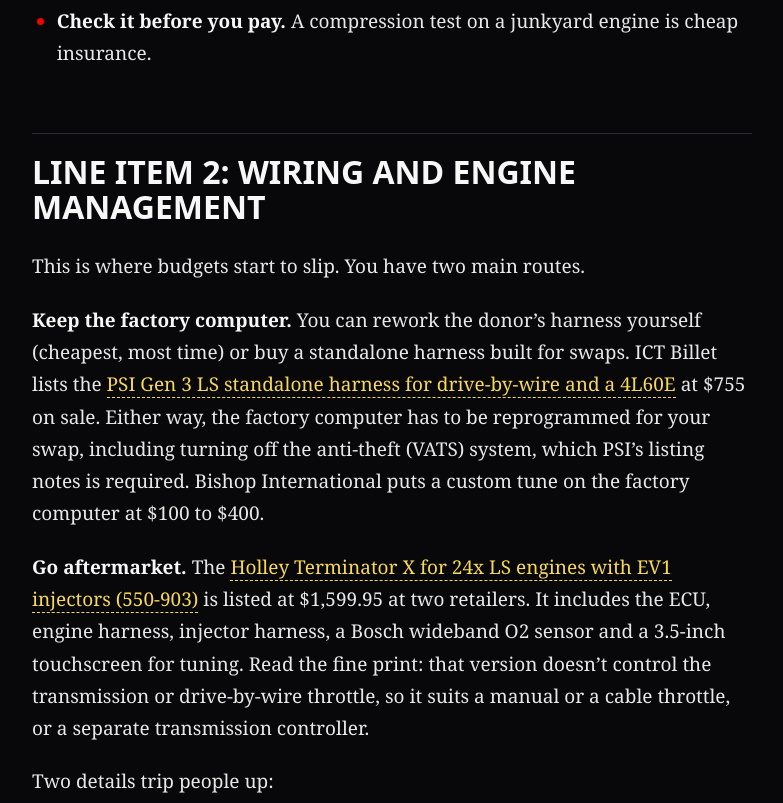
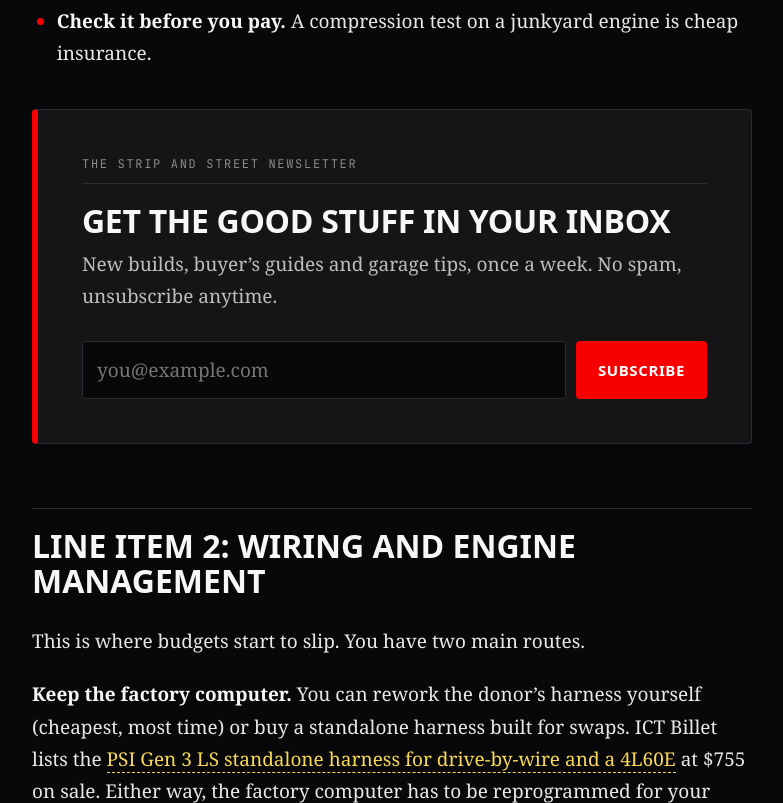
Before and after one commit to SharkieBate9898/stripandstreet, an Astro site: page /ls-swap-cost in a window 1280 px wide. Shown: the part 4047-4850 px from the top of the page, without its empty margins (48-831 px from the left). Built offline with nearby package versions, Linux system fonts and the light colour scheme; Astro itself is replaced by a stand-in of ours.

Commit message:
Connect newsletter signups to Kit and add a mid-post signup box
Co-Authored-By: Claude Opus 5.5 <noreply@anthropic.com>
Claude-Session: https://claude.ai/code/session_01SDAETKryBghkJFoPsepVBP

```diff
--- a/src/components/Newsletter.astro
+++ b/src/components/Newsletter.astro
@@ -1,26 +1,32 @@
 ---
-import { MAILCHIMP_ACTION } from '../consts';
-interface Props { compact?: boolean }
-const { compact = false } = Astro.props;
+import { KIT_FORM_ACTION, MAILCHIMP_ACTION } from '../consts';
+interface Props { compact?: boolean; id?: string }
+const { compact = false, id = 'nl' } = Astro.props;
 ---
-<section class:list={['newsletter', { compact }]} aria-labelledby="nl-title">
+<section class:list={['newsletter', { compact }]} aria-labelledby={`${id}-title`}>
   <div class="copy">
     <p class="eyebrow">The Strip and Street newsletter</p>
-    <h2 id="nl-title" class="display">Get the good stuff in your inbox</h2>
+    <h2 id={`${id}-title`} class="display">Get the good stuff in your inbox</h2>
     <p class="sub">New builds, buyer’s guides and garage tips, once a week. No spam, unsubscribe anytime.</p>
   </div>
-  {MAILCHIMP_ACTION ? (
+  {KIT_FORM_ACTION ? (
+    <form action={KIT_FORM_ACTION} method="post" target="_blank" class="form">
+      <label for={`${id}-email`} class="sr">Email address</label>
+      <input id={`${id}-email`} type="email" name="email_address" placeholder="you@example.com" required autocomplete="email" />
+      <button class="btn" type="submit">Subscribe</button>
+    </form>
+  ) : MAILCHIMP_ACTION ? (
     <form action={MAILCHIMP_ACTION} method="post" target="_blank" class="form">
-      <label for="nl-email" class="sr">Email address</label>
-      <input id="nl-email" type="email" name="EMAIL" placeholder="you@example.com" required autocomplete="email" />
+      <label for={`${id}-email`} class="sr">Email address</label>
+      <input id={`${id}-email`} type="email" name="EMAIL" placeholder="you@example.com" required autocomplete="email" />
       <button class="btn" type="submit">Subscribe</button>
     </form>
   ) : (
     <form name="newsletter" method="POST" data-netlify="true" netlify-honeypot="company" action="/thanks/" class="form">
       <input type="hidden" name="form-name" value="newsletter" />
       <p hidden><label>Leave blank <input name="company" /></label></p>
-      <label for="nl-email" class="sr">Email address</label>
-      <input id="nl-email" type="email" name="email" placeholder="you@example.com" required autocomplete="email" />
+      <label for={`${id}-email`} class="sr">Email address</label>
+      <input id={`${id}-email`} type="email" name="email" placeholder="you@example.com" required autocomplete="email" />
       <button class="btn" type="submit">Subscribe</button>
     </form>
   )}
--- a/src/consts.ts
+++ b/src/consts.ts
@@ -15,9 +15,15 @@ export const SITE = {
   instagram: 'https://www.instagram.com/stripandstreet',
 };
 
+// Kit (kit.com) signup form. This is the URL inside action="..." in the form's
+// HTML embed code (Kit → Landing pages & forms → your form → Publish → HTML).
+// When set, every newsletter box on the site sends signups to Kit.
+export const KIT_FORM_ACTION = 'https://app.kit.com/forms/10206391/subscriptions';
+
 // Paste your Mailchimp embedded-form action URL here
 // (Mailchimp → Audience → Signup forms → Embedded forms → copy the
-// URL inside action="..."). While empty, signups are collected by
+// URL inside action="..."). Only used if KIT_FORM_ACTION is empty. If both are
+// empty, signups are collected by
 // Netlify Forms instead (Netlify dashboard → Forms → newsletter).
 export const MAILCHIMP_ACTION = '';
 
--- a/src/pages/[slug].astro
+++ b/src/pages/[slug].astro
@@ -112,6 +112,16 @@ const share = {
 
         <div class="prose"><Content /></div>
 
+        {toc.length >= 4 && (
+          <div class="nl-mid" id="nl-mid-wrap" hidden><Newsletter compact id="nl-mid" /></div>
+        )}
+        <script>
+          // Move the mid-post signup box to just before the third section, so readers see it partway through.
+          const box = document.getElementById('nl-mid-wrap');
+          const target = document.querySelectorAll('.prose > h2')[2];
+          if (box && target) { target.before(box); box.hidden = false; }
+        </script>
+
         <AdSlot slot="inArticle" />
 
         {d.faq.length > 0 && (
@@ -169,6 +179,7 @@ const share = {
   .toc li::marker { color: var(--signal); font-family: var(--font-mono); font-size: 13px; }
   .toc a { text-decoration: none; color: var(--chalk-dim); }
   .toc a:hover { color: var(--signal); }
+  .nl-mid { margin: 40px 0; }
   .faq { margin-top: 56px; }
   .faq h2 { font-size: 40px; margin-bottom: 18px; }
   .faq details { border-top: 1px solid var(--line); padding: 16px 0; }
```
